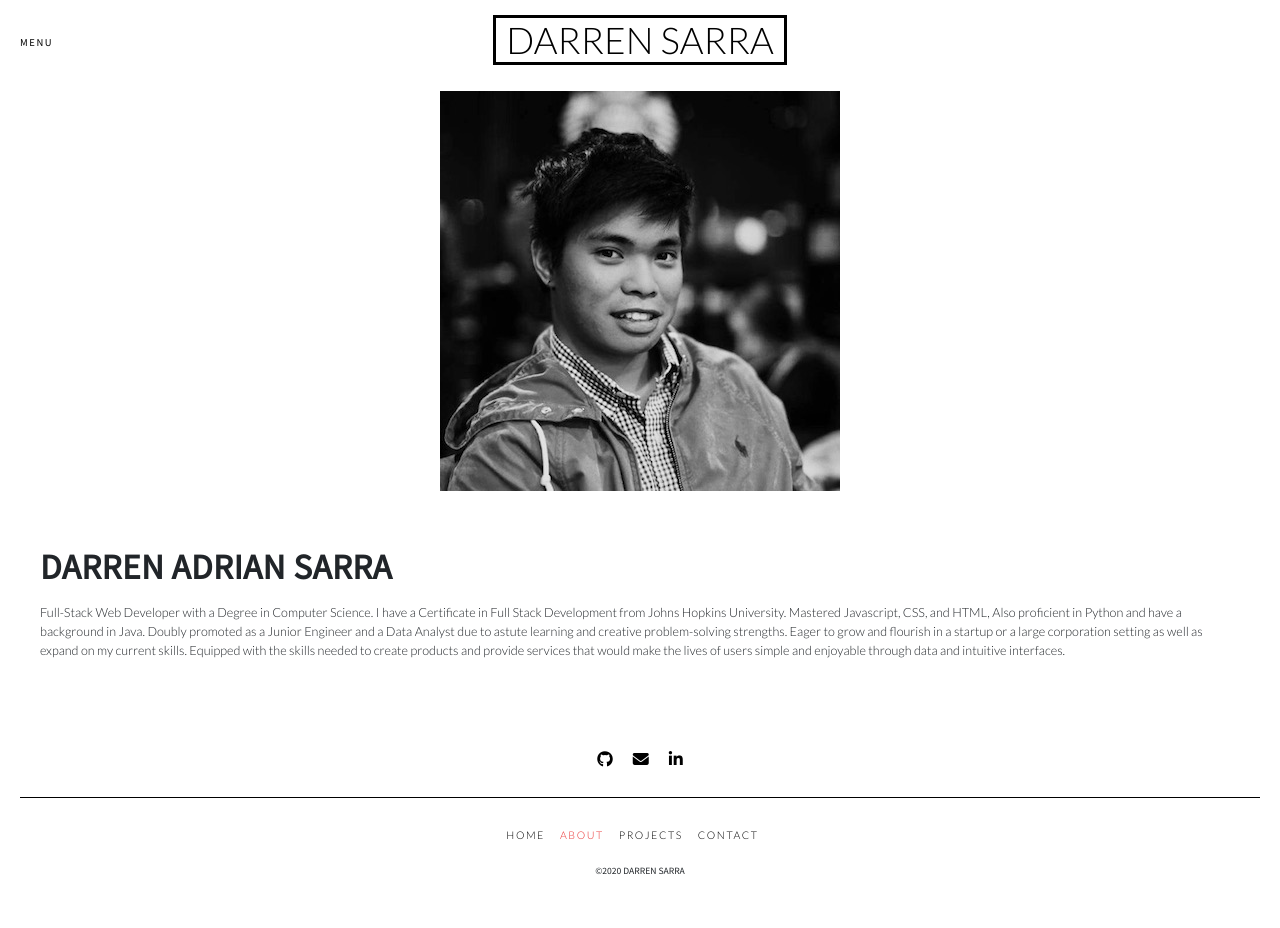
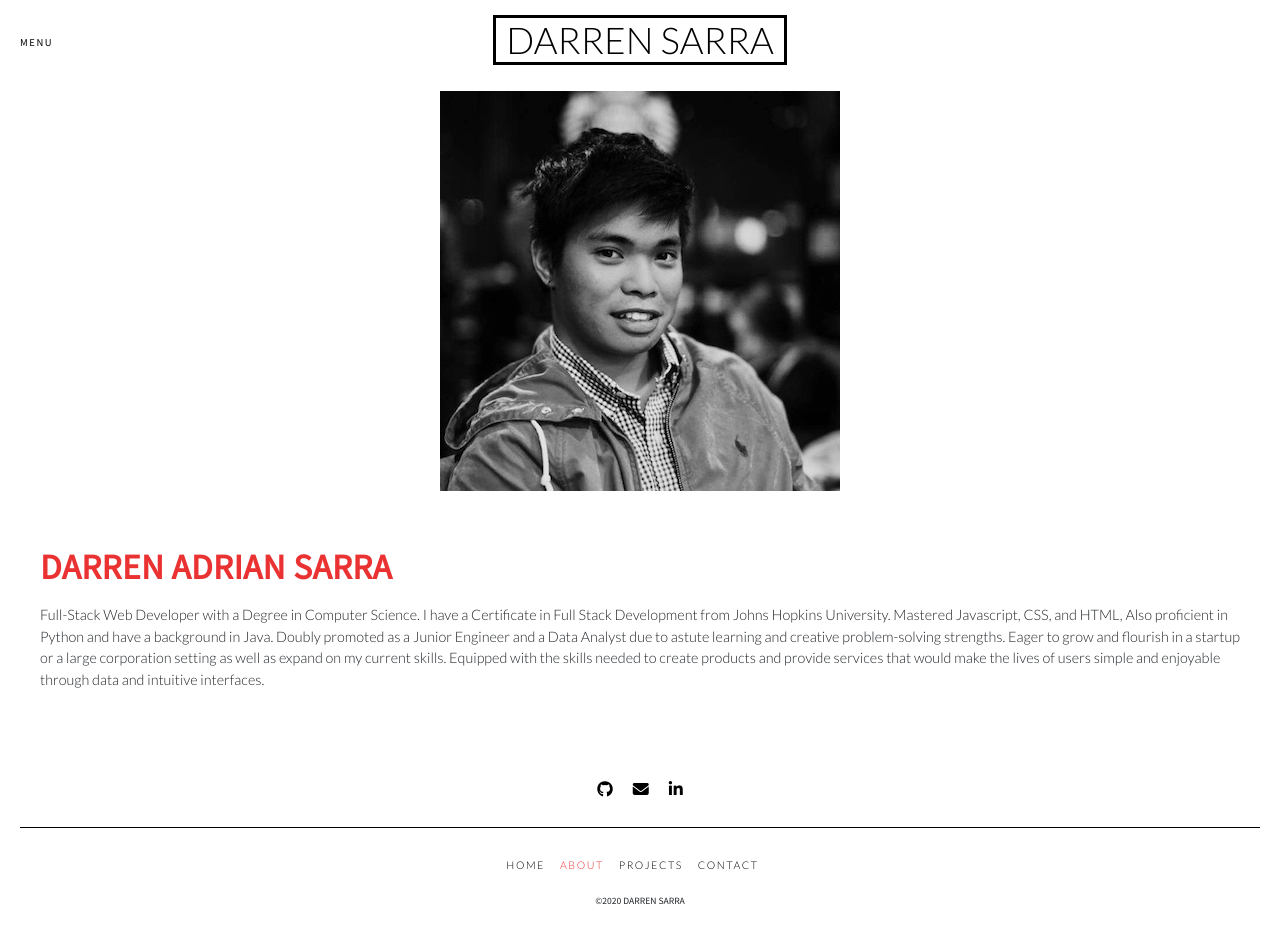
Before and after one commit to dsarra1018/React-Portfolio, a React (Create React App) app: page /about in a window 1280 px wide. Before the commit the page ends 898 px from the top, so only its background shows below. Built offline with nearby package versions, Linux system fonts and the light colour scheme.

Commit message:
Changed <h2>'s color.

```diff
--- a/src/components/MainAbout/style.css
+++ b/src/components/MainAbout/style.css
@@ -47,6 +47,7 @@ img {
 }
 
 h2 {
+  color: #ea3232;
   font-family: 'Source Sans Pro', sans-serif;
   font-size: 2.1875rem;
   font-weight: bold;
@@ -59,7 +60,8 @@ h2 {
 }
 
 p {
-  font-size: .79rem;
+  font-size: .90rem;
+  line-height: 1.5;
   font-family: 'Lato', sans-serif;
   display: block;
   margin-block-start: 1em;
```
